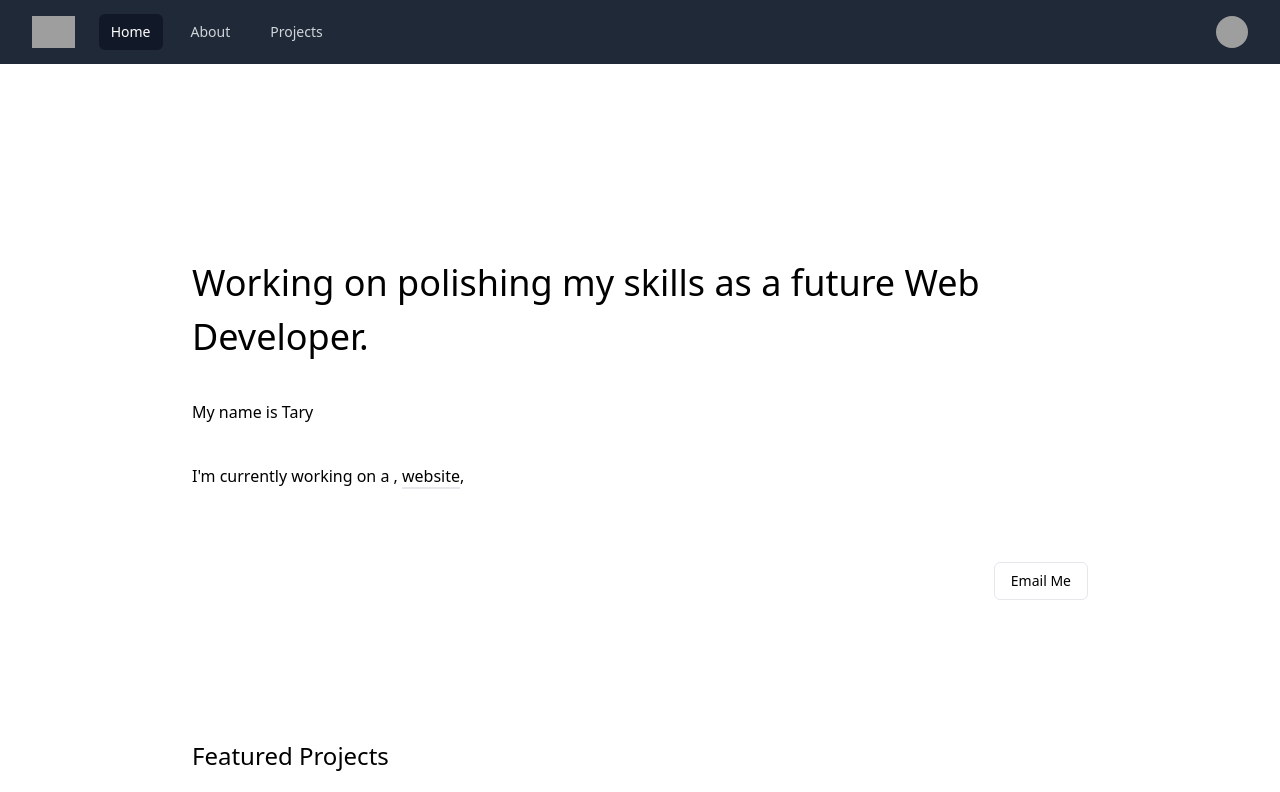
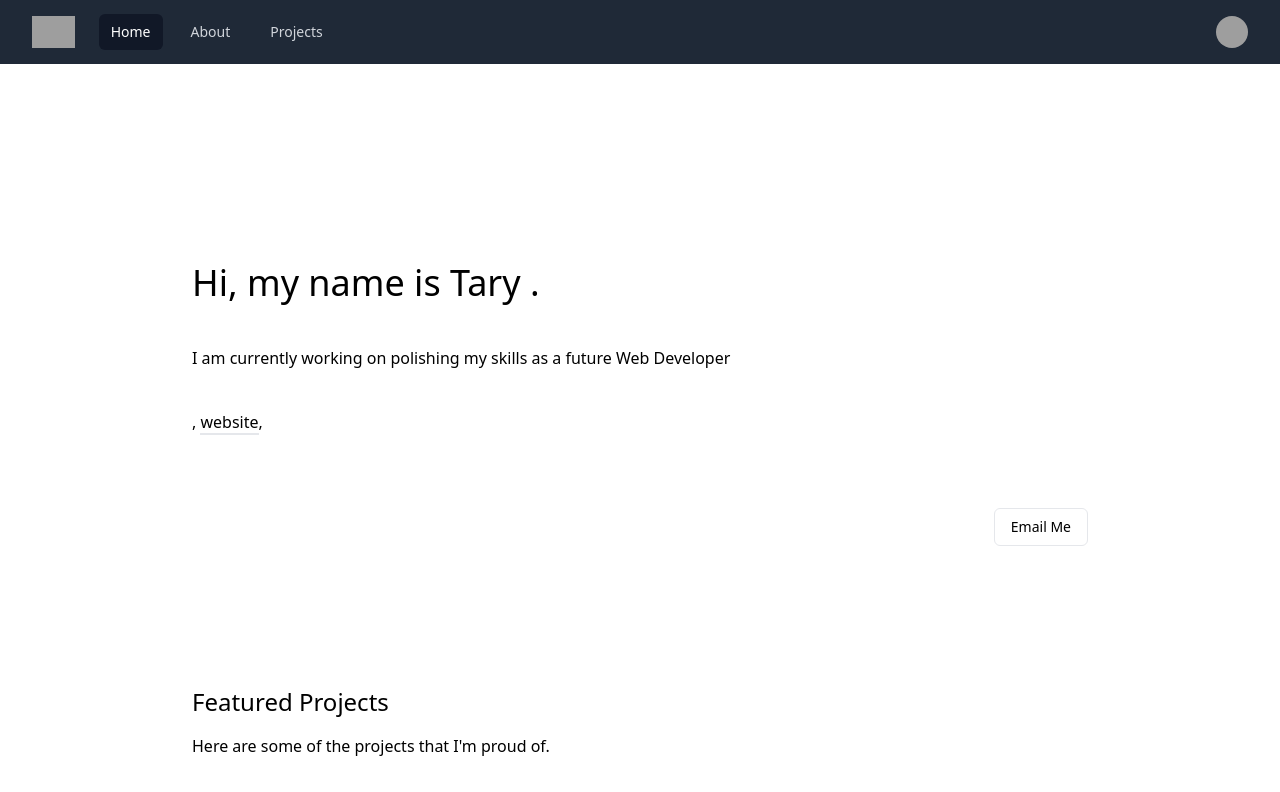
Before and after one commit to taryb/selfportfolio, a Vue app: page / in a window 1280 px wide. Shown: the top 792 px of the page. Built offline with nearby package versions, Linux system fonts and the light colour scheme; grey boxes are pictures that could not be loaded; some icons are missing.

Commit message:
fixing the home page

```diff
--- a/src/components/Myself.vue
+++ b/src/components/Myself.vue
@@ -2,8 +2,8 @@
     <div class="flex flex-col gap-8">
       <h1
         class="text-xl sm:text-3xl md:text-4xl md:leading-normal slg:text-5xl slg:leading-relaxed font-theme_bold text-head_text"
-      >
-        Working on polishing my skills as a future Web Developer<span
+      >Hi, my name is Tary
+        <span
           class="text-link_text_hover"
           >.</span
         >
@@ -11,14 +11,14 @@
       <p
         class="text-sm md:text-base leading-relaxed slg:text-lg lg:leading-loose"
       >
-        My name is Tary
+        I am currently working on polishing my skills as a future Web Developer
       </p>
       <p
         class="text-sm md:text-base leading-relaxed slg:text-lg lg:leading-loose"
       >
-        I'm currently working on a
+
         <LinkBtn link="https://google.com/"></LinkBtn>,
-        <LinkBtn link="https://vite-psi-three.vercel.app/">website</LinkBtn
+        <LinkBtn link="https://tarybport.vercel.app/">website</LinkBtn
         >,
       </p>
     </div>
```
